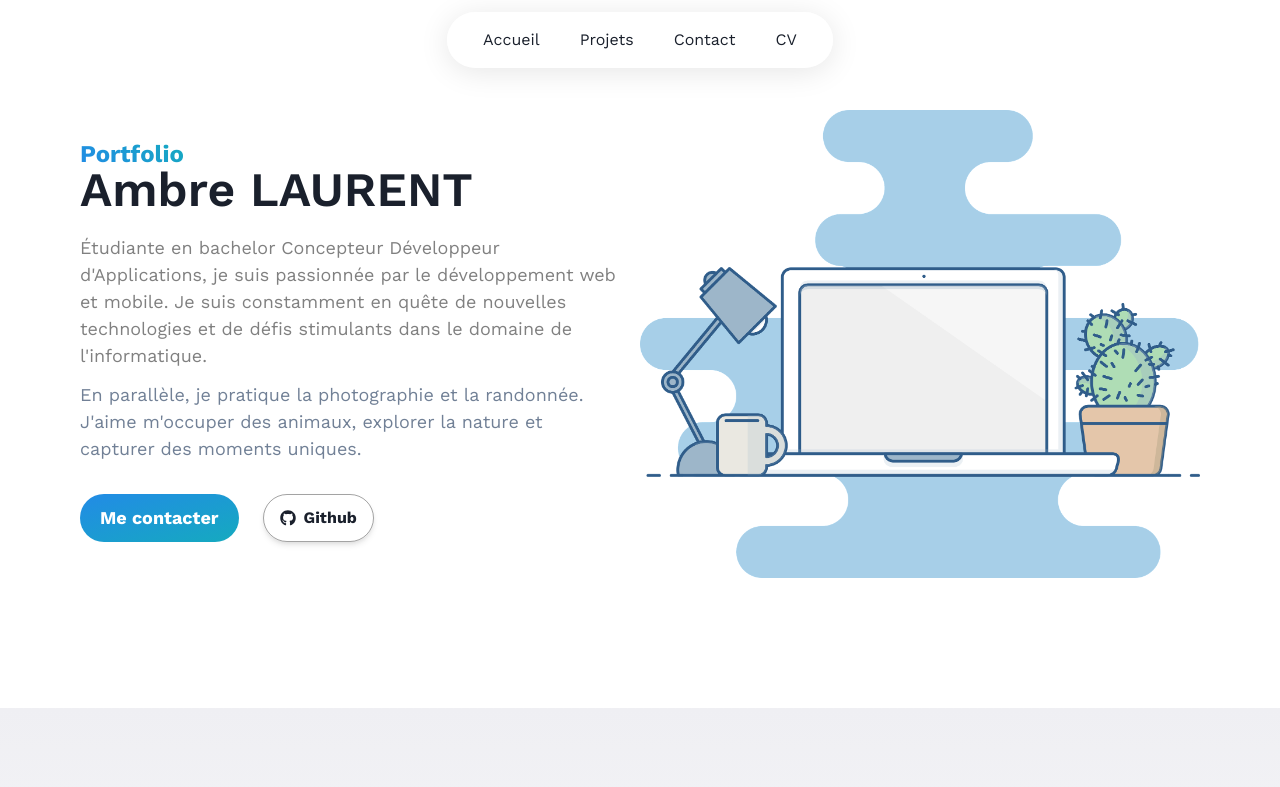
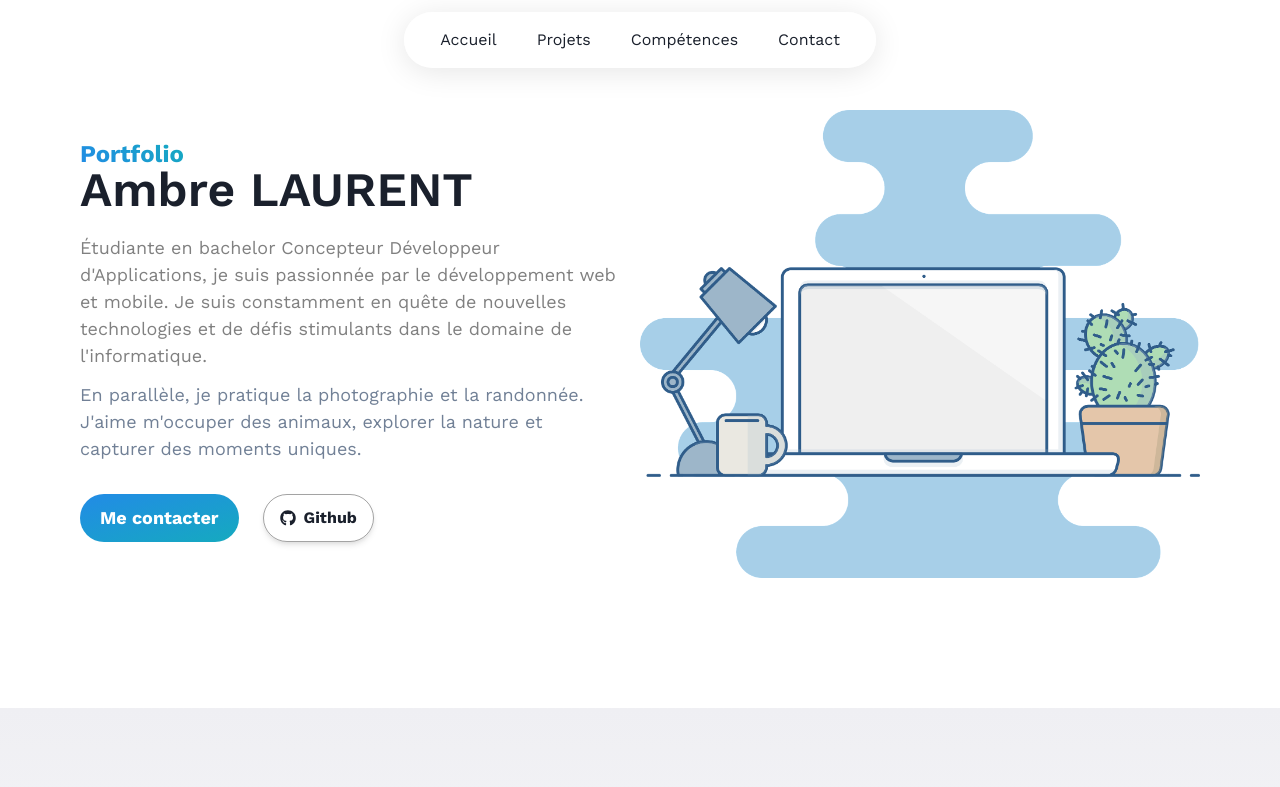
Before and after one commit to Ukureii/portfolio, a Next.js app: page / in a window 1280 px wide. Shown: the top 787 px of the page. Built offline with nearby package versions, Linux system fonts and the light colour scheme.

Commit message:
updating navbar + cv

```diff
--- a/app/components/NavBar.js
+++ b/app/components/NavBar.js
@@ -1,15 +1,10 @@
-import {
-  Box,
-  Button,
-  HStack,
-  Center,
-} from '@chakra-ui/react';
+import { Box, Button, HStack, Center } from '@chakra-ui/react';
 
 const navLinks = [
-  { name: 'Accueil', path: '/' },
-  { name: 'Projets', path: '/projets' },
-  { name: 'Contact', path: '/contact' },
-  { name: 'CV', path: '/cv' }
+  { name: 'Accueil', path: '#hero' },
+  { name: 'Projets', path: '#projets' },
+  { name: 'Compétences', path: '#competences' },
+  { name: 'Contact', path: '#contact' }
 ];
 
 const NavLink = (props) => {
@@ -17,8 +12,8 @@ const NavLink = (props) => {
   return (
       <Button
           as="a"
-          _hover={{ bg: "rgba(34, 139, 230, 0.05)"}}
-          _active={{ bg: "rgba(34, 139, 230, 0.1)"}}
+          _hover={{ bg: "rgba(34, 139, 230, 0.05)" }}
+          _active={{ bg: "rgba(34, 139, 230, 0.1)" }}
           rounded={'full'}
           fontWeight={'normal'}
           variant={'ghost'}
@@ -29,20 +24,17 @@ const NavLink = (props) => {
 };
 
 export default function NavBar() {
-
   return (
-      <>
       <header>
         <Box className={'nav'} justifyContent={'center'}>
           <Center h={20}>
             <HStack as={'nav'} display={{ base: 'flex', md: 'flex' }}>
               {navLinks.map(({ name, path }) => (
-                    <NavLink key={name} path={path} >{name}</NavLink>
+                  <NavLink key={name} path={path}>{name}</NavLink>
               ))}
             </HStack>
           </Center>
         </Box>
       </header>
-      </>
   );
 }
--- a/app/globals.css
+++ b/app/globals.css
@@ -4,6 +4,10 @@
 .background {
   background: rgb(251,237,255);
   background: radial-gradient(circle, rgba(251,237,255,1) 0%, rgba(255,255,255,1) 36%);
+}
+
+html {
+  scroll-behavior: smooth;
 }
 
 .slides {
--- a/app/layout.js
+++ b/app/layout.js
@@ -1,14 +1,12 @@
 'use client'
 import './globals.css'
 import { ChakraProvider } from '@chakra-ui/react'
-import NavBar from "./components/NavBar";
 
 export default function RootLayout({ children }) {
   return (
       <html lang="en">
       <body>
       <ChakraProvider>
-        <NavBar />
         {children}
       </ChakraProvider>
       </body>
--- a/app/page.js
+++ b/app/page.js
@@ -1,5 +1,6 @@
 'use client'
 import { useState, useEffect } from "react"
+import NavBar from "./components/NavBar";
 import Hero from "./components/Hero";
 import Footer from "./components/Footer";
 import Skills from "./components/Skills";
@@ -19,10 +20,19 @@ const ExampleComponent = () => {
 
   return (
       <>
-        <Hero />
-        <Slides />
-        <Skills />
-        <Contact />
+        <NavBar />
+        <section id="hero">
+          <Hero />
+        </section>
+        <section id="projets">
+          <Slides />
+        </section>
+        <section id="competences">
+          <Skills />
+        </section>
+        <section id="contact">
+          <Contact />
+        </section>
         <Footer />
       </>
   );
```
Also changed, not shown: 1 other file (tests, documents, lock files or other folders). Lines whose indentation alone changed are shown as unchanged.
